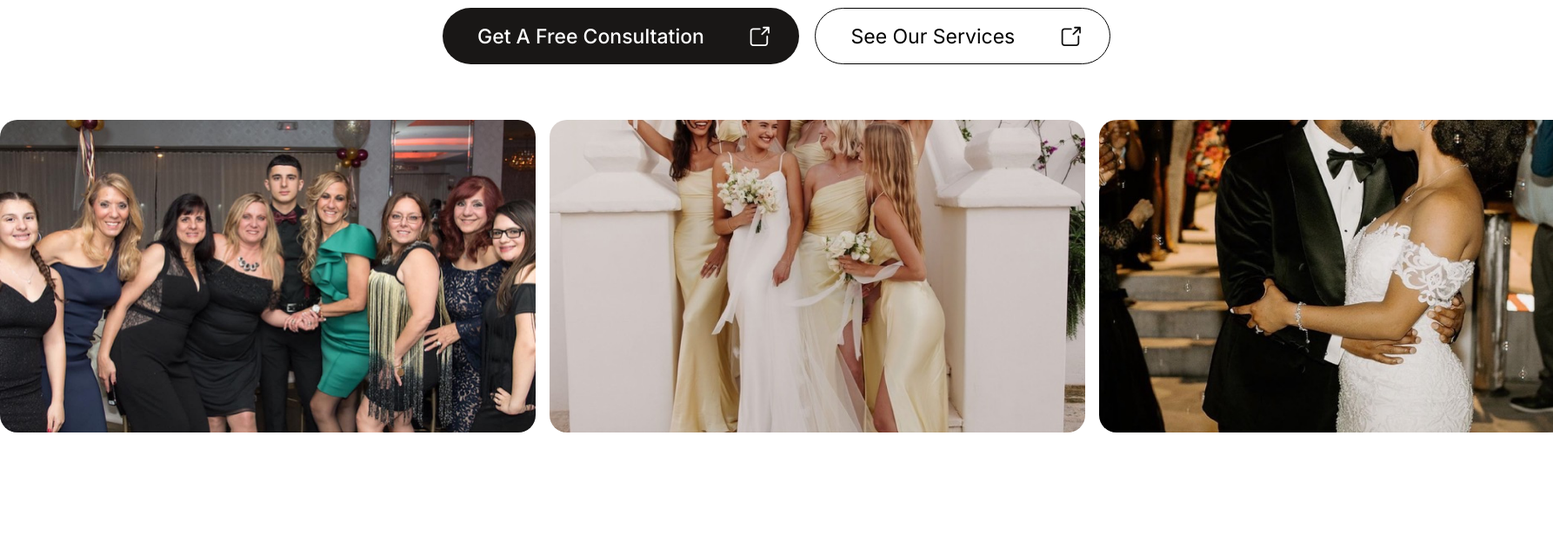
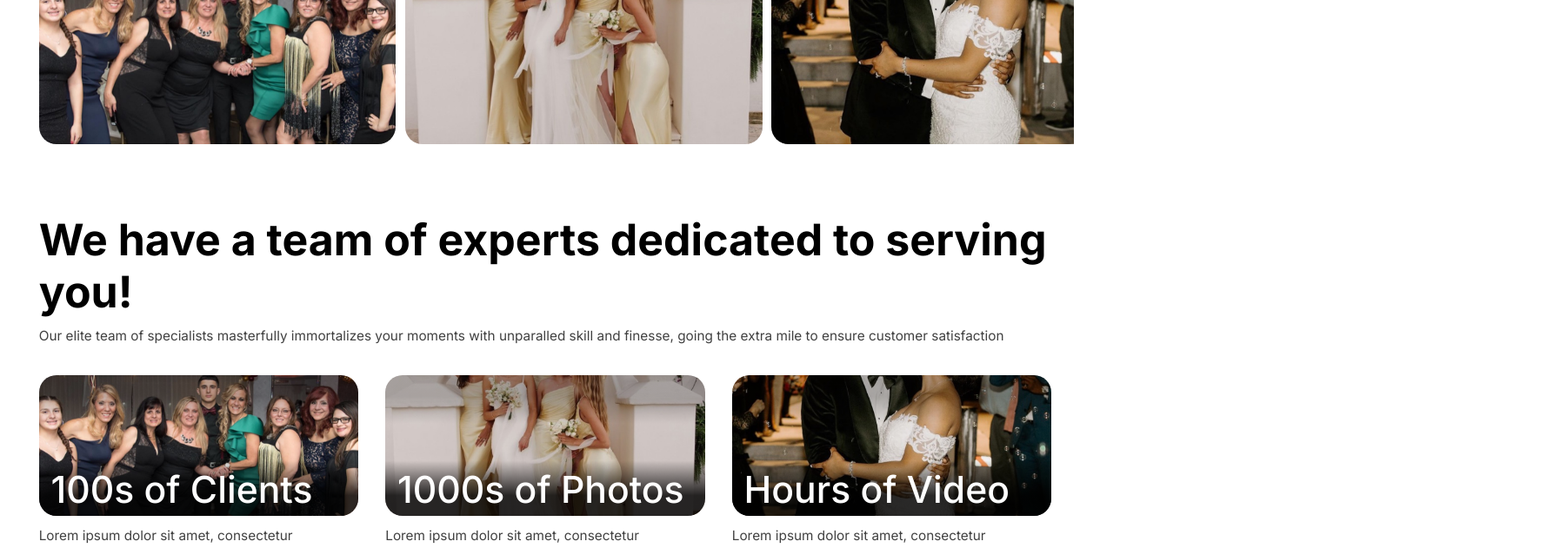
Before and after one commit to Identityofsine/egpparties, a Next.js app: page / in a window 1280 px wide. Shown: the part 500-1131 px from the top of the page at 87% size, 1786 px wide, since content can reach past the window. Built offline with nearby package versions, Linux system fonts and the light colour scheme.

Commit message:
added good grid

```diff
--- a/src/app/globals.scss
+++ b/src/app/globals.scss
@@ -1,8 +1,9 @@
 @import './styles.scss';
+@import './scss_lib/breakpoints.scss';
 
 :root {
 	--max-width: 1920px;
-	--margin-width: calc(var(--max-width) - 134px);
+	--margin-width: calc(var(--max-width) - 1.7867rem);
 	--border-radius: 12px;
 	--card-border-radius: 20px;
 	--card-linear-gradient-1: linear-gradient(180deg,
@@ -14,6 +15,31 @@
 	--button-primary: #191716;
 	--white-filter: invert(83%) sepia(99%) saturate(2%) hue-rotate(43deg) brightness(108%) contrast(100%);
 	font-size: 75px;
+
+	@include media('<=LGdesktop') {
+		font-size: 75px;
+		--max-width: 100vw;
+	}
+
+	@include media('<=MDdesktop') {
+		font-size: 62.5px;
+	}
+
+	@include media('<=desktop') {
+		font-size: 56.25px;
+	}
+
+	@include media('<=LGlaptop') {
+		font-size: 50px;
+	}
+
+	@include media('<=laptop') {
+		font-size: 40px;
+	}
+
+	@include media('<=LGtablet') {
+		font-size: 35.6px;
+	}
 }
 
 * {
--- a/src/styles/pages/landing.scss
+++ b/src/styles/pages/landing.scss
@@ -16,7 +16,8 @@ main.landing {
 
 		.card-container,
 		.expert {
-			width: 7.3467rem;
+			max-width: 7.3467rem;
+			min-width: 5rem;
 		}
 
 		.expert {
@@ -27,9 +28,9 @@ main.landing {
 			max-width: var(--margin-width);
 			width: 100%;
 			margin-top: 0.60rem;
-			display: flex;
-			justify-content: space-between;
-			flex-wrap: wrap;
+			display: grid;
+			gap: .1rem;
+			grid-template-columns: repeat(3, minmax(0, 1fr));
 
 		}
 	}
```
